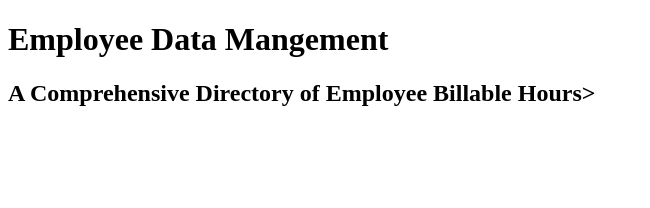
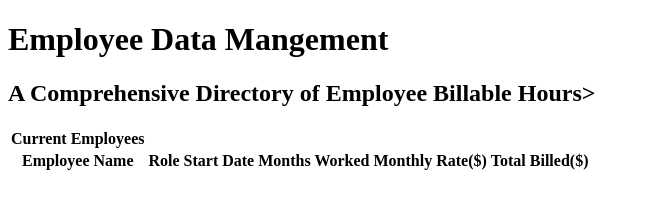
Before and after one commit to hads17/employeeTimeSheet, a plain HTML site: page index.html in a window 1280 px wide. Shown: the whole page, without its empty margins (0-650 px from the left). Drawn offline with Linux system fonts and the light colour scheme.

Commit message:
new html

```diff
--- a/index.html
+++ b/index.html
@@ -10,5 +10,21 @@
 	<h2>A Comprehensive Directory of Employee Billable Hours></h2>
 	</div>
 
+	<div id = "currentEmp">
+		<table id = "table">
+		<tr>
+			<th>Current Employees</th>
+		</tr>
+		<tr>
+			<th>Employee Name</th>
+			<th>Role</th>
+			<th>Start Date</th>
+			<th>Months Worked</th>
+			<th>Monthly Rate($)</th>
+			<th>Total Billed($)</th>
+		</tr>
+		</table>
+	</div>
+
 </body>
 </html>
```
